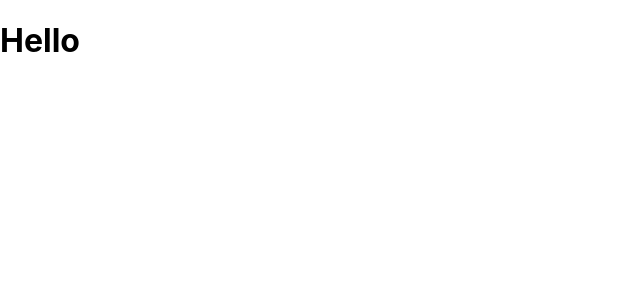
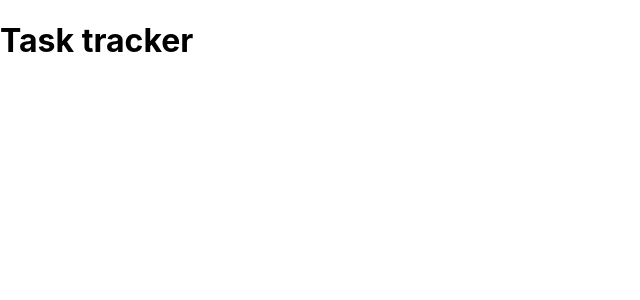
Before and after one commit to so-martinez/React-JS-Crash-Course, a React (Create React App) app in the folder task-tracker/: page / in a window 1280 px wide. Shown: the top 300 px of the page, without its empty margins (0-640 px from the left). Built offline with nearby package versions, Linux system fonts and the light colour scheme.

Commit message:
function component with default prop
The Header by default is going to show  'Task Tracker'

```diff
--- a/task-tracker/src/App.js
+++ b/task-tracker/src/App.js
@@ -3,7 +3,7 @@ import Header from "./components/Header";
 function App() {
   return (
     <div className="container">
-      <Header title='Hello' />
+      <Header />
     </div>
   );
 }
--- a/task-tracker/src/components/Header.js
+++ b/task-tracker/src/components/Header.js
@@ -9,4 +9,8 @@ const Header = (props) => {
     )
 }
 
+Header.defaultProps = {
+    title: 'Task tracker',
+}
+
 export default Header
```
